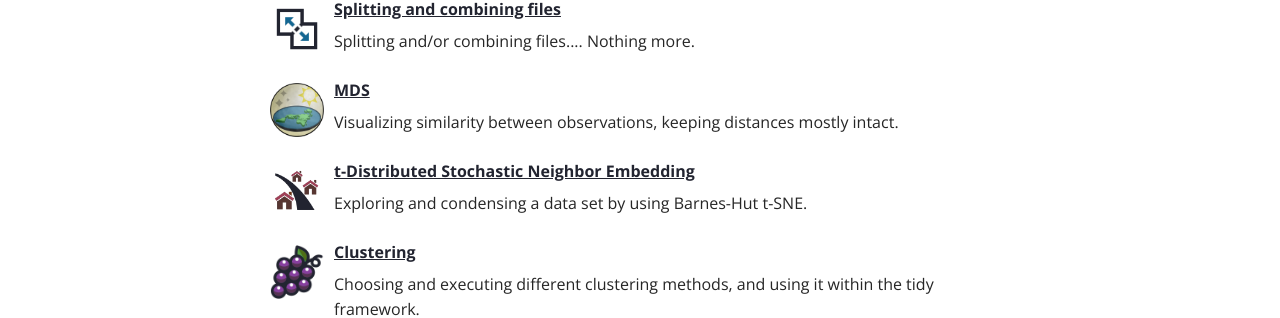
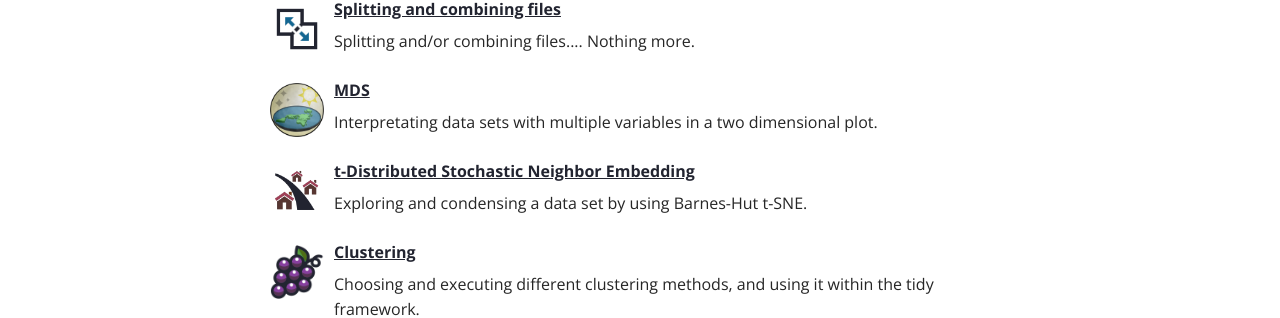
Before and after one commit to mark-me/mark-me.github.io, a Jekyll site: the page built from _pages/02-tutorials.md, in a window 1280 px wide and 900 px high, scrolled down 669 px. Shown: the part 361-679 px from the top of the window. Built offline with Jekyll 4.4.1, drawn with Linux system fonts in a browser that asks for light colours; nearby versions of some CDN libraries; comment, search, counter and statistics services are not loaded.

Commit message:
Update tutorial-index.yml

```diff
--- a/_data/tutorial-index.yml
+++ b/_data/tutorial-index.yml
@@ -46,7 +46,7 @@
 - title: MDS
   url: /mds/
   image: /_pages/tutorials/mds/mds.png
-  description: Visualizing similarity between observations, keeping distances mostly intact.
+  description: Interpretating data sets with multiple variables in a two dimensional plot.
 
 - title: t-Distributed Stochastic Neighbor Embedding
   url: /t-sne/
```
